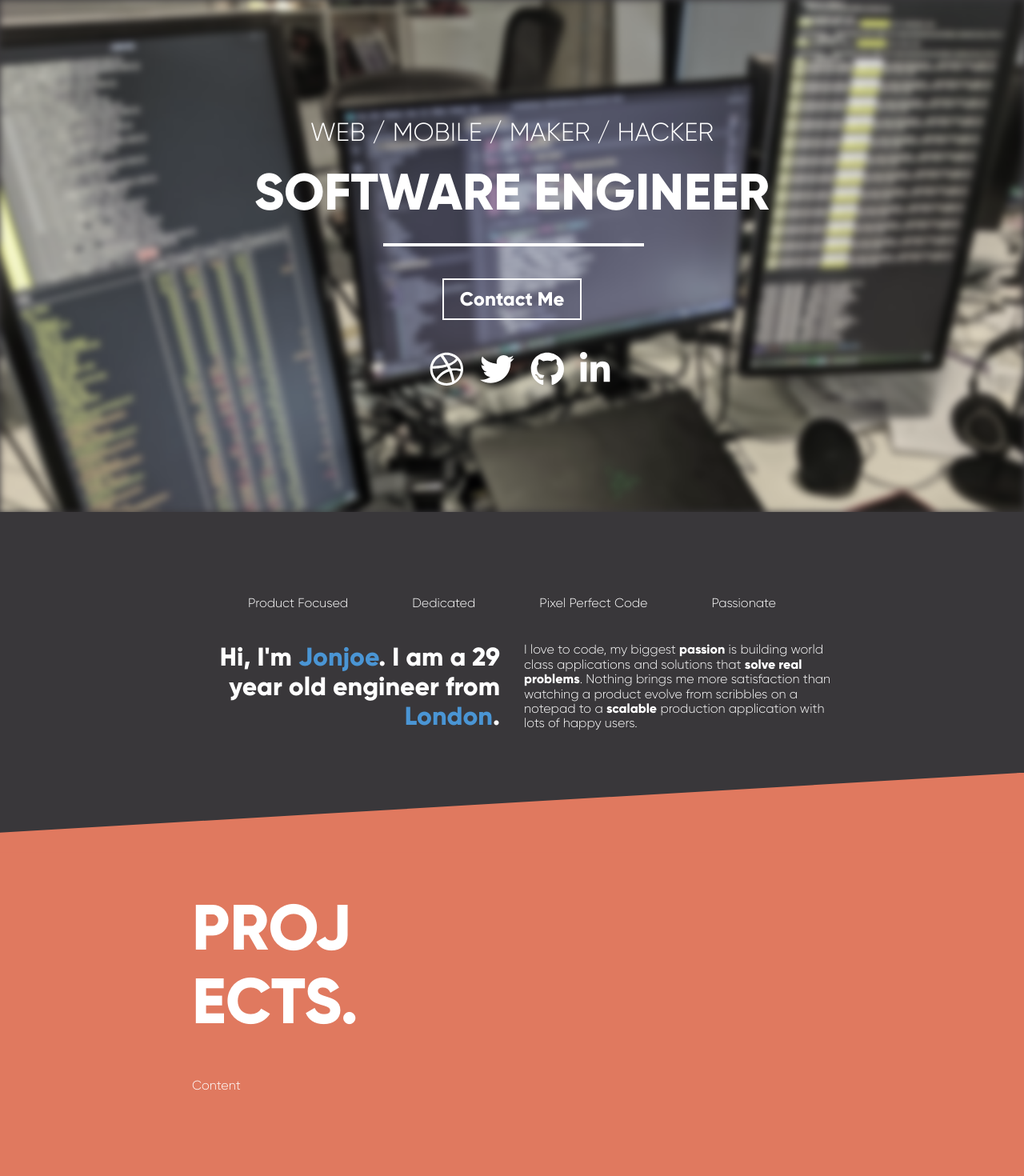
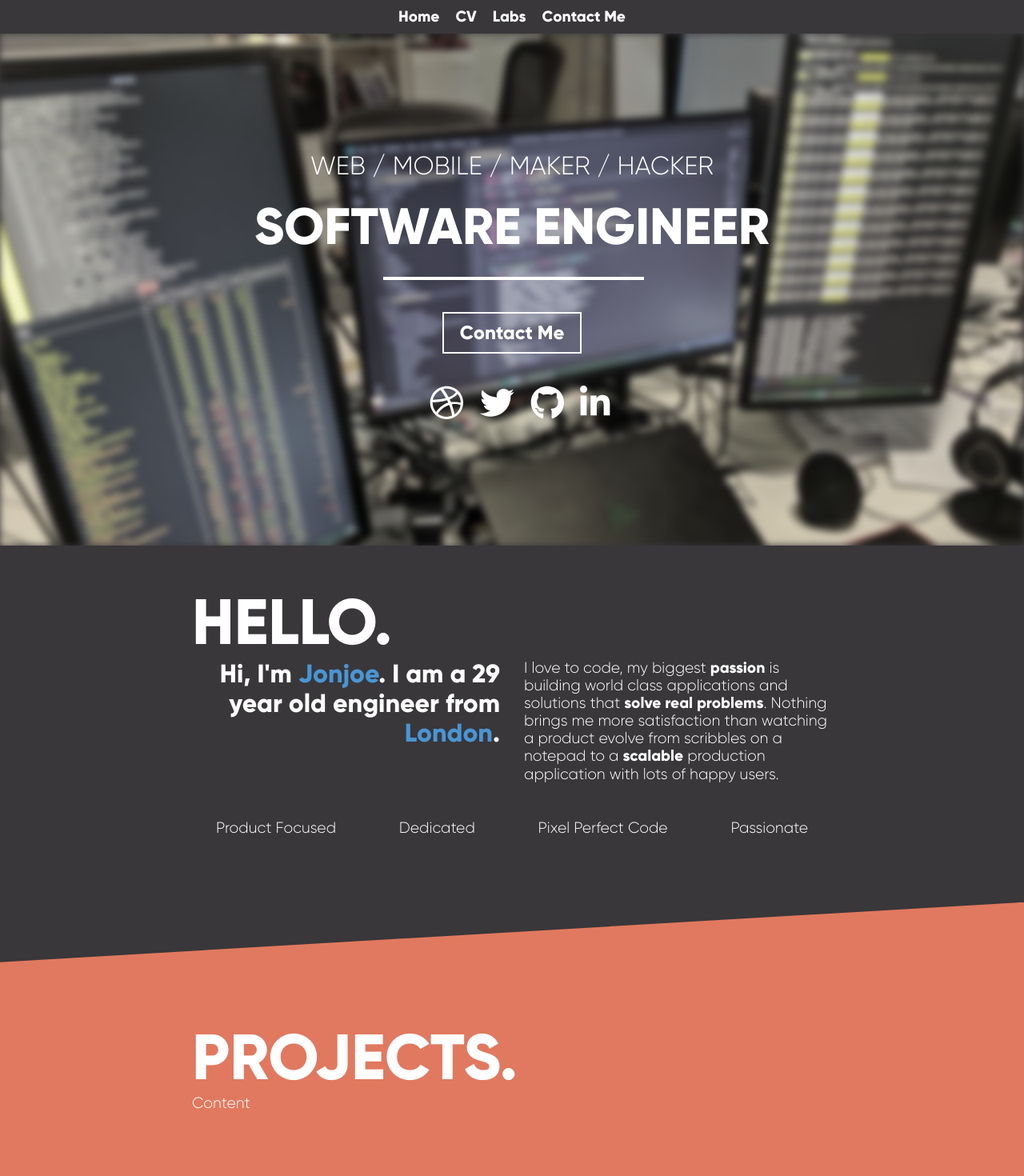
Before and after one commit to Jonjoe/website, a React (Create React App) app: page / in a window 1280 px wide. Shown: the top 1470 px of the page at 80% size. Built offline with nearby package versions, Linux system fonts and the light colour scheme; what @fortawesome/pro-duotone-svg-icons, @fortawesome/pro-light-svg-icons, @fortawesome/pro-solid-svg-icons would draw is missing.

Commit message:
topbar and typography

```diff
--- a/src/components/Container/Container.component.tsx
+++ b/src/components/Container/Container.component.tsx
@@ -1,17 +1,19 @@
-import * as React from "react"
+import * as React from 'react';
 
-import * as Styled from "./Container.styles"
+import * as Styled from './Container.styles';
 
 interface ContainerProps {
-  children: any
+  children: any;
 }
 
 const Container: React.FC<ContainerProps> = props => {
-  const { children  } = props
+  const {children} = props;
 
   return (
-    <Styled.Container>{children}</Styled.Container>
-  )
-}
+    <Styled.OuterContainer>
+      <Styled.InnerContainer>{children}</Styled.InnerContainer>
+    </Styled.OuterContainer>
+  );
+};
 
-export default Container
+export default Container;
--- a/src/components/Container/Container.styles.tsx
+++ b/src/components/Container/Container.styles.tsx
@@ -1,10 +1,16 @@
 import styled from 'styled-components';
 
-export const Container = styled.div`
+export const OuterContainer = styled.div`
+  display: flex;
+  justify-content: center;
+  width: 100%;
+`;
+
+export const InnerContainer = styled.div`
   max-width: 800px;
   width: 100%;
 
   @media only screen and (max-width: 600px) {
     padding: 20px;
   }
-`;
+`
--- a/src/components/Icon/Icon.component.tsx
+++ b/src/components/Icon/Icon.component.tsx
@@ -19,6 +19,7 @@ export type IconName =
   | 'twitter'
   | 'github'
   | 'code'
+  | 'hexagon'
   | 'code2'
   | 'rocket'
   | 'bullseye'
@@ -50,6 +51,9 @@ function mapNamePropToFaNames(iconName: IconName): string | string[] {
 
     case 'glasses':
       return ['fad', 'glasses'];
+
+    case 'hexagon':
+      return ['fal', 'hexagon'];
 
     case 'bullseye':
       return ['fad', 'bullseye-arrow'];
--- a/src/components/Page/Page.component.tsx
+++ b/src/components/Page/Page.component.tsx
@@ -1,5 +1,7 @@
 import * as React from 'react';
 import * as Styled from './Page.styles';
+
+import {Topbar} from '../';
 
 interface PageProps {
   locked: boolean;
@@ -11,10 +13,11 @@ const Page: React.FC<PageProps> = props => {
 
   return (
     <Styled.Container>
+      <Topbar />
       {children}
       {locked && <Styled.lockedPage />}
     </Styled.Container>
-  )
+  );
 };
 
 export default Page;
--- a/src/components/Section/Section.styles.tsx
+++ b/src/components/Section/Section.styles.tsx
@@ -6,9 +6,6 @@ interface ContainerProps {
 
 export const Container = styled.section<ContainerProps>`
   display: flex;
-  flex-direction: column;
-  justify-content: center;
-  align-items: center;
   width: 100%;
   position: relative;
 
--- a/src/components/SkillPoints/SkillPoints.styles.tsx
+++ b/src/components/SkillPoints/SkillPoints.styles.tsx
@@ -3,11 +3,10 @@ import styled from 'styled-components';
 export const Container = styled.div`
   display: flex;
   width: 100%;
-  justify-content: center;
+  justify-content: space-between;
 
   @media only screen and (max-width: 600px) {
     flex-wrap: wrap;
-    margin-bottom: 50px;
   }
 `;
 
@@ -16,12 +15,12 @@ export const Point = styled.div`
   align-items: center;
   justify-content: center;
   flex-direction: column;
-  padding: 20px;
-  margin: 20px;
+  margin: 30px;
   color: white;
 
   p {
     margin-top: 15px;
+    text-align: center;
   }
 
   @media only screen and (max-width: 600px) {
--- a/src/components/Text/Text.component.tsx
+++ b/src/components/Text/Text.component.tsx
@@ -41,10 +41,22 @@ export const HeroBody: React.FC<TypeProps> = props => {
   return <Styled.HeroBody>{children}</Styled.HeroBody>;
 };
 
-export const Body: React.FC<TypeProps> = props => {
-  const {children} = props;
+interface BodyProps extends TypeProps {
+  strong?: boolean;
+}
 
-  return <Styled.Body>{children}</Styled.Body>;
+export const Body: React.FC<BodyProps> = props => {
+  const {children, strong} = props;
+
+  return <Styled.Body strong={strong}>{children}</Styled.Body>;
 };
 
-export default {Heading1, Heading2, Heading3, Heading4, SectionTitle, HeroBody, Body};
+export default {
+  Heading1,
+  Heading2,
+  Heading3,
+  Heading4,
+  SectionTitle,
+  HeroBody,
+  Body,
+};
--- a/src/components/Text/Text.styles.tsx
+++ b/src/components/Text/Text.styles.tsx
@@ -62,8 +62,8 @@ export const Heading4 = styled.h4`
   @media only screen and (max-width: 600px) {
     text-align: center;
     margin-bottom: 50px;
-  };
-`
+  }
+`;
 
 export const SectionTitle = styled.h3`
   font-family: Gilroy;
@@ -71,20 +71,17 @@ export const SectionTitle = styled.h3`
   color: white;
   text-transform: uppercase;
   font-weight: 900;
-  width: 215px;
   margin: 0;
   padding: 0;
-  word-wrap: break-word;
-  margin-bottom: 50px;
 
   &:after {
-    content: '.'
+    content: '.';
   }
 
   @media only screen and (max-width: 600px) {
     //margin-bottom: 50px;
-  };
-`
+  }
+`;
 
 export const HeroBody = styled.p`
   font-family: Gilroy;
@@ -96,16 +93,23 @@ export const HeroBody = styled.p`
 
   @media only screen and (max-width: 600px) {
     text-align: center;
-  };
+  }
 `;
 
-export const Body = styled.p`
+interface StyledBodyProps {
+  strong?: boolean;
+}
+
+export const Body = styled.p<StyledBodyProps>`
   font-family: Gilroy;
   margin: 0;
   color: white;
   padding: 0;
+  font-size: 1.2rem;
+
+  ${(props: StyledBodyProps) => props.strong && `font-weight: 900;`}
 
   @media only screen and (max-width: 600px) {
     text-align: center;
-  };
+  }
 `;
--- /dev/null
+++ b/src/components/Topbar/Topbar.component.tsx
@@ -0,0 +1,27 @@
+import * as React from 'react';
+import * as Styled from './Topbar.styles';
+
+import {Icon, Text} from '../';
+
+interface TopbarLinkProps {
+  label: string;
+}
+
+const TopbarLink: React.FC<TopbarLinkProps> = props => (
+  <Styled.Link>
+    <Text.Body strong>{props.label}</Text.Body>
+  </Styled.Link>
+);
+
+const Topbar: React.FC = () => {
+  return (
+    <Styled.Header>
+      <TopbarLink label="Home" />
+      <TopbarLink label="CV" />
+      <TopbarLink label="Labs" />
+      <TopbarLink label="Contact Me" />
+    </Styled.Header>
+  );
+};
+
+export default Topbar;
--- /dev/null
+++ b/src/components/Topbar/Topbar.styles.tsx
@@ -0,0 +1,19 @@
+import styled from 'styled-components';
+
+export const Header = styled.header`
+  width: 100%;
+  display: flex;
+  justify-content: center;
+  align-items: center;
+`;
+
+export const Link = styled.a`
+  padding: 10px;
+  color: white;
+`;
+
+export const CenterPiece = styled.div`
+  color: white;
+  position: relative;
+  top: 50%;
+`
--- a/src/components/index.tsx
+++ b/src/components/index.tsx
@@ -2,6 +2,7 @@ export { default as Hatch } from './Hatch/Hatch.component';
 export { default as HeroButton } from './HeroButton/HeroButton.component';
 export { default as Logo } from './Logo/Logo.component';
 export { default as Page } from './Page/Page.component';
+export { default as Topbar } from './Topbar/Topbar.component';
 export { default as Icon } from './Icon/Icon.component';
 export { default as Button } from './Button/Button.component';
 export { default as LandingSection } from './LandingSection/LandingSection.component';
--- a/src/pages/Home/Home.page.tsx
+++ b/src/pages/Home/Home.page.tsx
@@ -18,7 +18,7 @@ import {
   WorkHistory,
 } from '../../components';
 
-import { strings } from '../../config';
+import {strings} from '../../config';
 
 const HomePage: React.FC = () => {
   return (
@@ -43,19 +43,21 @@ const HomePage: React.FC = () => {
           </ScrollAnimation>
         </LandingSection>
 
-        <Section>
+        <Section title="Hello">
           <ScrollAnimation animateIn="fadeIn">
             <Struct>
-              <SkillPoints />
-            </Struct>
-            <Struct>
               <Struct>
-                <Text.Heading4>{parse(strings.INTRO_TITLE) as any}</Text.Heading4>
+                <Text.Heading4>
+                  {parse(strings.INTRO_TITLE) as any}
+                </Text.Heading4>
               </Struct>
               <Struct fixedWidth={30} />
               <Struct>
                 <Text.Body>{parse(strings.INTRO_CONTENT) as any}</Text.Body>
               </Struct>
+            </Struct>
+            <Struct>
+              <SkillPoints />
             </Struct>
           </ScrollAnimation>
         </Section>
@@ -64,7 +66,7 @@ const HomePage: React.FC = () => {
           <Text.Body>Content</Text.Body>
         </Section>
 
-          <Section title="History" background="#4a95d4">
+        <Section title="History" background="#4a95d4">
           <WorkHistory />
         </Section>
 
```
